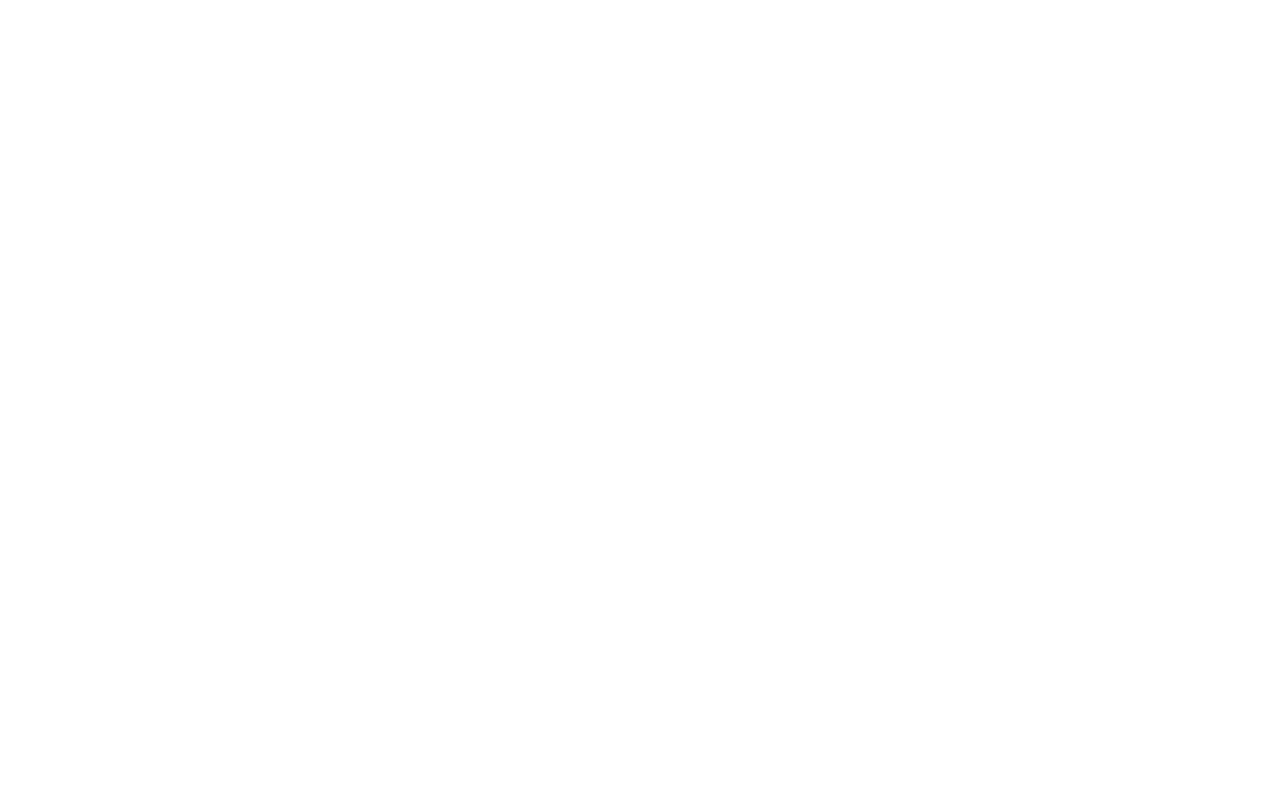
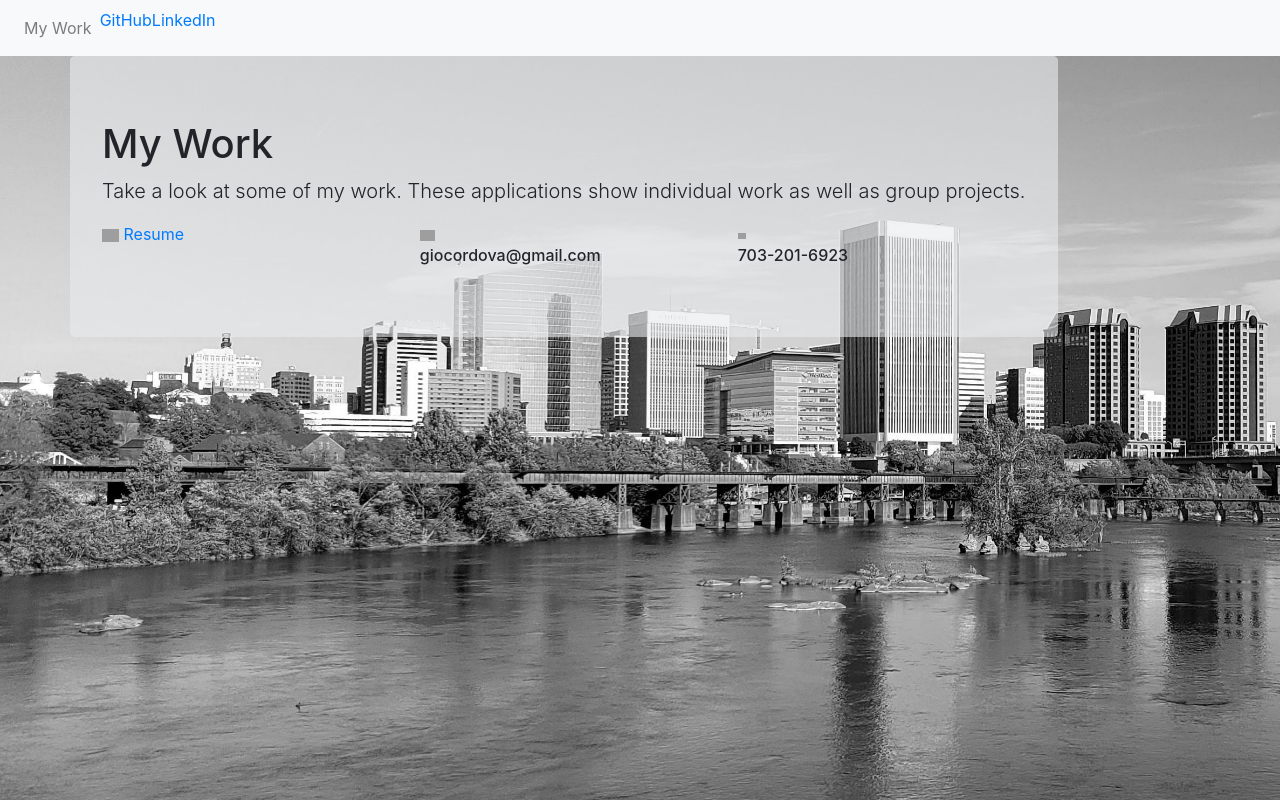
Before and after one commit to giocordova20/Giovanni-Cordova, a React (Create React App) app: page /mywork in a window 1280 px wide. Built offline with nearby package versions, Linux system fonts and the light colour scheme; grey boxes are pictures that could not be loaded.

Commit message:
added background image to About page and added Navbar

```diff
--- a/src/App.js
+++ b/src/App.js
@@ -5,20 +5,23 @@
 import { BrowserRouter as Router, Route } from "react-router-dom";
 import About from "./pages/About";
 import MyWork from "./pages/MyWork";
-// import Navbar from "./components/Navbar";
+import Navbar from "./components/Navbar";
 // import Footer from "./components/Footer";
 import Wrapper from "./components/Wrapper";
+
+import AboutImage from "./assets/images/rva2.jpg"
 
 
 function App() {
   return (
     <Router>
-      <div>
-        {/* <Navbar /> */}
+      <div style={{backgroundImage: `url(${AboutImage})`, backgroundRepeat: "no-repeat", backgroundSize: "cover",
+            position: "relative", height:"100vh"}}>
+        <Navbar />
         <Wrapper>
           <Route exact path="/" component={About} />
           <Route exact path="/about" component={About} />
-          {/* <Route exact path="/mywork" component={MyWork} /> */}
+          <Route exact path="/mywork" component={MyWork} />
         </Wrapper>
         {/* <Footer /> */}
       </div>
@@ -27,22 +30,7 @@
 
 
 
-    // <div className="App">
-    //   <header className="App-header">
-    //     <img src={logo} className="App-logo" alt="logo" />
-    //     <p>
-    //       Edit <code>src/App.js</code> and save to reload.
-    //     </p>
-    //     <a
-    //       className="App-link"
-    //       href="https://reactjs.org"
-    //       target="_blank"
-    //       rel="noopener noreferrer"
-    //     >
-    //       Learn React
-    //     </a>
-    //   </header>
-    // </div>
+
   );
 }
 
--- a/src/components/Navbar/index.js
+++ b/src/components/Navbar/index.js
@@ -0,0 +1,58 @@
+import React, { useState } from "react";
+import { Link } from "react-router-dom";
+// import "./style.css";
+
+// Depending on the current path, this component sets the "active" class on the appropriate navigation link item
+function Navbar() {
+
+    const [aboutWork, setAboutWork] = useState("");
+
+
+    // function AboutWorkLink (){
+    //     if (window.location.pathname === "/"){
+    //         return "/mywork"
+    //     } else if (window.location.pathname === "mywork") {
+    //         return "/"
+    //     }
+    // }
+
+  return (
+    <nav className="navbar navbar-expand-lg navbar-light bg-light">
+      {/* <Link className="navbar-brand" to="/">
+        Pupster
+      </Link> */}
+      <div>
+        <ul className="navbar-nav">
+          <li className="nav-item"
+               onClick={() => setAboutWork()} >
+            <Link
+              to=""
+              className={ window.location.pathname === "/" || window.location.pathname === "/about" ? "nav-link active" : "nav-link"
+              }
+            >
+              My Work
+            </Link>
+          </li>
+          <li className="nav-item">
+            <Link
+              to="https://github.com/giocordova20"
+            //   className={window.location.pathname === "/discover" ? "nav-link active" : "nav-link"}
+            >
+              GitHub
+            </Link>
+          </li>
+          <li className="nav-item">
+            <Link
+              to="https://www.linkedin.com/in/giovanni-cordova-aa40b94/"
+            //   className={window.location.pathname === "/search" ? "nav-link active" : "nav-link"}
+            >
+              LinkedIn
+            </Link>
+          </li>
+        </ul>
+      </div>
+    </nav>
+  );
+}
+
+export default Navbar;
--- a/src/components/Wrapper/style.css
+++ b/src/components/Wrapper/style.css
@@ -1,4 +1,4 @@
 .wrapper {
-  min-height: 100%;
+  /* min-height: 100%; */
   padding-bottom: 100px;
 }
--- a/src/index.css
+++ b/src/index.css
@@ -5,7 +5,12 @@
     sans-serif;
   -webkit-font-smoothing: antialiased;
   -moz-osx-font-smoothing: grayscale;
+  /* height: 100%; */
 }
+
+/* html, body, #root, .App {
+  height: 100%;
+} */
 
 code {
   font-family: source-code-pro, Menlo, Monaco, Consolas, 'Courier New',
--- a/src/pages/About.js
+++ b/src/pages/About.js
@@ -3,15 +3,21 @@
 import Container from "../components/Container";
 import Row from '../components/Row';
 import Col from 'react-bootstrap/Col'
-import Nav from 'react-bootstrap/Nav'
+// import Nav from 'react-bootstrap/Nav'
+// import AboutImage from "../assets/images/rva2.jpg"
+
+import resume from "../assets/images/pdf-icon.jpg";
+import gmail from "../assets/images/pdf-icon.jpg";
+import linkedin from "../assets/images/pdf-icon.jpg";
+
 
 function About (){
     return (
         <Container >
             <Row>
-                <Nav className="justify-content-center" activeKey="/home">
+                {/* <Nav className="justify-content-center" activeKey="/home">
                     <Nav.Item>
-                    <Nav.Link href="/My Work">My Work</Nav.Link>
+                    <Nav.Link href="/MyWork">My Work</Nav.Link>
                     </Nav.Item>
                     <Nav.Item>
                     <Nav.Link eventKey="GitHub">GitHub</Nav.Link>
@@ -19,7 +25,7 @@
                     <Nav.Item>
                     <Nav.Link eventKey="LinkedIn">LinkedIn</Nav.Link>
                     </Nav.Item>
-                </Nav>
+                </Nav> */}
                 <Header className="animate__animated animate__fadeIn" id="intro">
                     <h1 className="display-5">Giovanni Cordova</h1>
                     <p className="lead">I'm a Software QA Engineer looking to move into Software Development. I have
@@ -30,13 +36,13 @@
                         University of Richmond Coding Boot Camp.</p>
                         <Row className="justify-content-center">
                             <Col className="sm">
-                                <img src="../assets/pdf-icon.jpg" alt="resume-icon" style={{ width: "17px" }}></img><a href="https://drive.google.com/file/d/1tiARhhMdppS4VwS2epviU4Ju1c7SdtD1/view?usp=sharingquiz" target="_blank" rel="noreferrer"> Resume</a>
+                                <img src={resume} alt="resume-icon" style={{ width: "17px" }}></img><a href="https://drive.google.com/file/d/1tiARhhMdppS4VwS2epviU4Ju1c7SdtD1/view?usp=sharingquiz" target="_blank" rel="noreferrer"> Resume</a>
                             </Col>
                             <Col className="sm">
-                                <img src="../assets/pdf-icon.jpg" alt="resume" style={{ width: "15px" }}></img><h6> giocordova@gmail.com</h6>
+                                <img src={gmail}  alt="resume" style={{ width: "15px" }}></img><h6> giocordova@gmail.com</h6>
                             </Col>
                             <Col className="sm">
-                                <img src="../assets/images/mobile-icon.jpg" alt="mobile-icon" style={{ width: "8px"}}></img><h6> 703-201-6923</h6>
+                                <img src={linkedin} alt="mobile-icon" style={{ width: "8px"}}></img><h6> 703-201-6923</h6>
                             </Col>
 
                         </Row>
--- a/src/pages/MyWork.js
+++ b/src/pages/MyWork.js
@@ -0,0 +1,70 @@
+import React from "react";
+import Header from "../components/Header";
+import Container from "../components/Container";
+import Row from '../components/Row';
+import Col from 'react-bootstrap/Col'
+// import Nav from 'react-bootstrap/Nav'
+// import
+
+function MyWork (props){
+    return (
+        <Container >
+            <Row>
+                {/* <Nav className="justify-content-center" activeKey="/home">
+                    <Nav.Item>
+                    <Nav.Link href="/My Work">My Work</Nav.Link>
+                    </Nav.Item>
+                    <Nav.Item>
+                    <Nav.Link eventKey="GitHub">GitHub</Nav.Link>
+                    </Nav.Item>
+                    <Nav.Item>
+                    <Nav.Link eventKey="LinkedIn">LinkedIn</Nav.Link>
+                    </Nav.Item>
+                </Nav> */}
+                <Header className="animate__animated animate__fadeIn" id="intro">
+                    <h1 className="display-5">My Work</h1>
+                    <p className="lead">Take a look at some of my work. These applications show individual work as well as group projects.</p>
+                        <Row className="justify-content-center">
+                            <Col className="sm">
+                                <img src="../assets/pdf-icon.jpg" alt="resume-icon" style={{ width: "17px" }}></img><a href="https://drive.google.com/file/d/1tiARhhMdppS4VwS2epviU4Ju1c7SdtD1/view?usp=sharingquiz" target="_blank" rel="noreferrer"> Resume</a>
+                            </Col>
+                            <Col className="sm">
+                                <img src="../assets/pdf-icon.jpg" alt="resume" style={{ width: "15px" }}></img><h6> giocordova@gmail.com</h6>
+                            </Col>
+                            <Col className="sm">
+                                <img src="../assets/images/mobile-icon.jpg" alt="mobile-icon" style={{ width: "8px"}}></img><h6> 703-201-6923</h6>
+                            </Col>
+
+                        </Row>
+                </Header>
+            </Row>
+            <Row className="album py-5">
+                <Container>
+                    <Row>
+                        {/* {props.applications.map(item => (
+                            <div class="col-md-4">
+                                <div class="card mb-4 shadow-sm">
+                                    <img class="card-img-top" width="100%" height="225" src="{{appImageLocation}}" preserveAspectRatio="xMidYMid slice" focusable="false" role="img"></img>
+                                    <div class="card-body">
+                                        <h5 class="card-title text-center">{{appName}}</h5>
+                                        <p class="card-text">{{appDescription}}</p>
+                                        <div class="d-flex justify-content-center ">
+                                            <div class="btn">
+                                                <a role="button" class="btn my-1 btn-sm btn-outline-info" href="{{appLink}}" target="_blank">Open Application</a>
+                                                <a role="button" class="btn btn-sm btn-outline-info" href="{{gitRepository}}" target="_blank" >View the Code</a>
+                                            </div>
+                                        </div>
+                                    </div>
+                                </div>
+                          </div>
+
+                        ))} */}
+                    </Row>
+                </Container>
+
+            </Row>
+        </Container>
+     )
+    }
+
+    export default MyWork;
```
Also changed, not shown: 1 other file (tests, documents, lock files or other folders).
